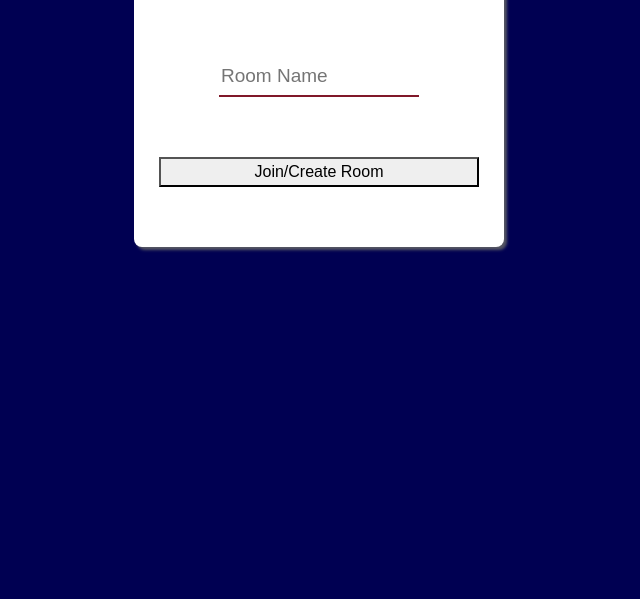
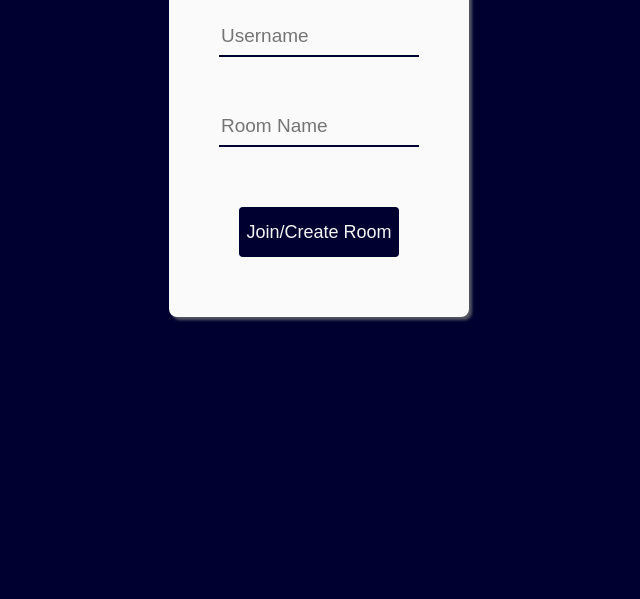
Before and after one commit to Kuhite/ChatApp, a website: page public/index.html in a window 1280 px wide. Shown: the part 201-800 px from the top of the page, without its empty margins (321-961 px from the left). Drawn offline with nearby package versions, Linux system fonts and the light colour scheme; a web font is replaced by a local one.

Commit message:
join page styled

```diff
--- a/public/index.css
+++ b/public/index.css
@@ -3,28 +3,28 @@
 }
 
 body{
-    background-color: rgb(0, 0, 82);
+    background-color: rgb(0, 0, 48);
 }
 
 /* JOIN PAGE */
 .heading{
     text-align: center;
-    margin-top: 30px;
+    margin-top: 100px;
     font-weight: bold;
     color:white;
 }
 
 .form-div{
-    width: 370px;
+    width: 300px;
     height: 350px;
     margin: 20px auto;
-    background-color: rgb(255, 255, 255);
+    background-color: rgb(250, 250, 250);
     border-radius: 8px;
     box-shadow: 3px 3px 3px rgb(86, 87, 99);
 }
 
 form{
-    width: 370px;
+    width: 300px;
     height: 350px;
     display: flex;
     flex-direction: column;
@@ -33,14 +33,35 @@ form{
 
 }
 
+.join-button{
+    width: 160px;
+    height:50px;
+    background-color: rgb(0, 0, 48);
+    color:whitesmoke;
+    margin: 10px auto;
+    outline: none;
+    border:none;
+    border-radius: 4px;
+    font-size:18px;
+    transition:400ms;
+}
+.join-button:hover{
+    background-color: rgb(247, 247, 247);
+    color:rgb(0, 0, 48);
+    border:2px solid rgb(0, 0, 48);
+    width:180px;
+    font-size: 18.8px;
+}
+
 .input{
     width: 200px;
     margin: 0 auto;
+    background-color: transparent;
     height:40px;
     font-size: 19px;
     border:none;
     outline: none;
-    border-bottom: 2px solid rgb(128, 24, 41);
+    border-bottom: 2px solid rgb(0, 0, 48);
 }
 
 .form-submit{
--- a/public/index.html
+++ b/public/index.html
@@ -20,7 +20,7 @@
          <form id="form" method="" action="./chat.html">
             <input class="input" autocomplete="off" id="form-input" placeholder="Username" name="username" required>
             <input class="input" autocomplete="off" id="room-name" placeholder="Room Name" name ="roomname" required>
-            <button type="submit" id="formSubmit">Join/Create Room</button>
+            <button class="join-button" type="submit" id="formSubmit">Join/Create Room</button>
          </form>
         </div>
 
```
Also changed, not shown: index.js (+6 -4 lines).
